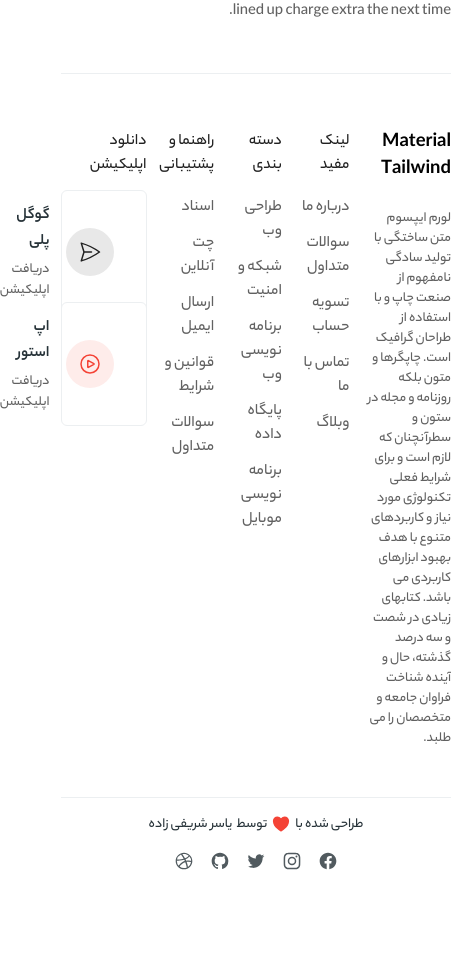
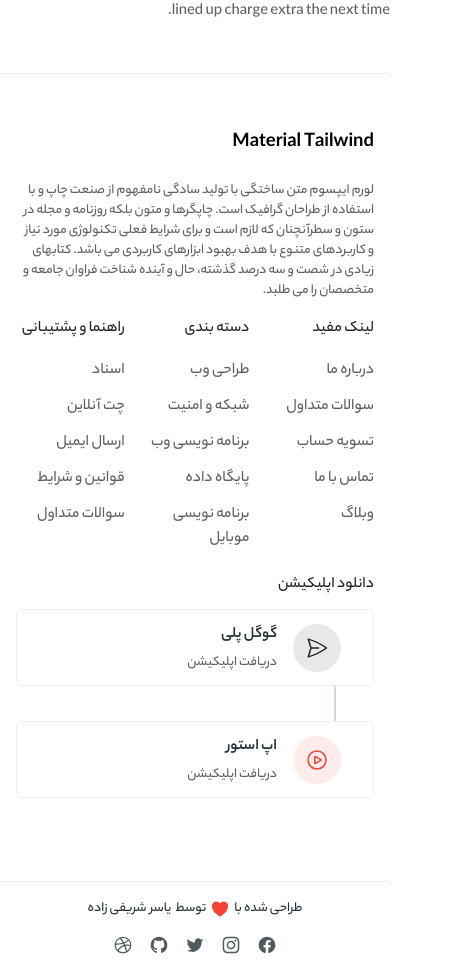
Before and after one commit to yasersharifi/education-next-site, a Next.js app: page / in a window 390 px wide. Shown: the part 1060-2031 px from the top of the page, 451 px wide, since content can reach past the window. Before the commit the page ends 1947 px from the top, so only its background shows below. Built offline with nearby package versions, Linux system fonts and the light colour scheme.

Commit message:
responsive footer

```diff
--- a/src/components/layout/site/footer.tsx
+++ b/src/components/layout/site/footer.tsx
@@ -25,8 +25,8 @@
   return (
     <footer className="relative w-full border-t border-blue-gray-50 pt-14">
       <div className="w-full">
-        <div className="grid justify-between grid-cols-12 gap-4 mx-auto lg:gap-8 max-w-7xl">
-            <div className="col-span-3">
+        <div className="grid justify-between grid-cols-12 gap-4 px-4 mx-auto lg:px-0 lg:gap-8 max-w-7xl">
+            <div className="col-span-12 sm:col-span-3">
                 <Typography variant="h5" className="mb-6">
                     Material Tailwind
                 </Typography>
@@ -35,7 +35,7 @@
                 </Typography>
             </div>
 
-            <div className="grid justify-between grid-cols-3 col-span-6 gap-4">
+            <div className="grid justify-between grid-cols-3 col-span-12 gap-4 sm:col-span-6">
                 {LINKS.map(({ title, items }) => (
                 <ul key={title}>
                     <Typography
@@ -61,7 +61,7 @@
                 ))}
             </div>
 
-            <div className="grid justify-between grid-cols-1 col-span-3 gap-4">
+            <div className="grid justify-between grid-cols-1 col-span-12 gap-4 sm:col-span-3">
                 <ul>
                     <Typography
                         variant="h4"
```
